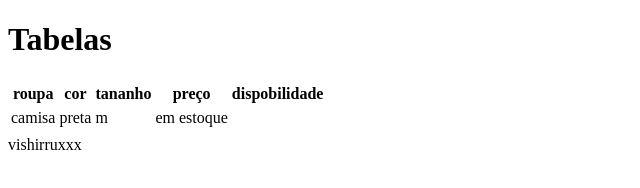
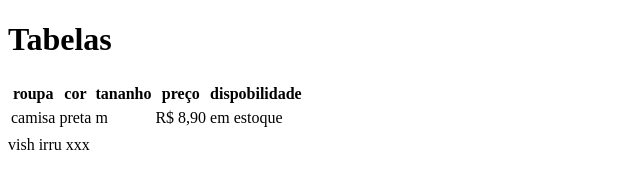
Before and after one commit to jotasilvadev/aula-tabela, a plain HTML site: page index.html in a window 1280 px wide. Shown: the whole page, without its empty margins (0-640 px from the left). Drawn offline with Linux system fonts and the light colour scheme.

Commit message:
alteração no valor

```diff
--- a/index.html
+++ b/index.html
@@ -19,6 +19,7 @@
             <td>camisa</td>
             <td>preta</td>
             <td>m</td>
+            <td>R$ 8,90</td>
             <td>em estoque</td>
             <tr></tr>
             <td></td>
@@ -28,9 +29,15 @@
             <td></td>
         </table>
         <table>
-            <tr>vish</tr>
-            <tr>irru</tr>
-            <tr>xxx</tr>
+            <tr>
+                vish
+            </tr>
+            <tr>
+                irru
+            </tr>
+            <tr>
+                xxx
+            </tr>
         </table>
 
         <!-- Criar com o emmet table>tr>td*x -->
```
